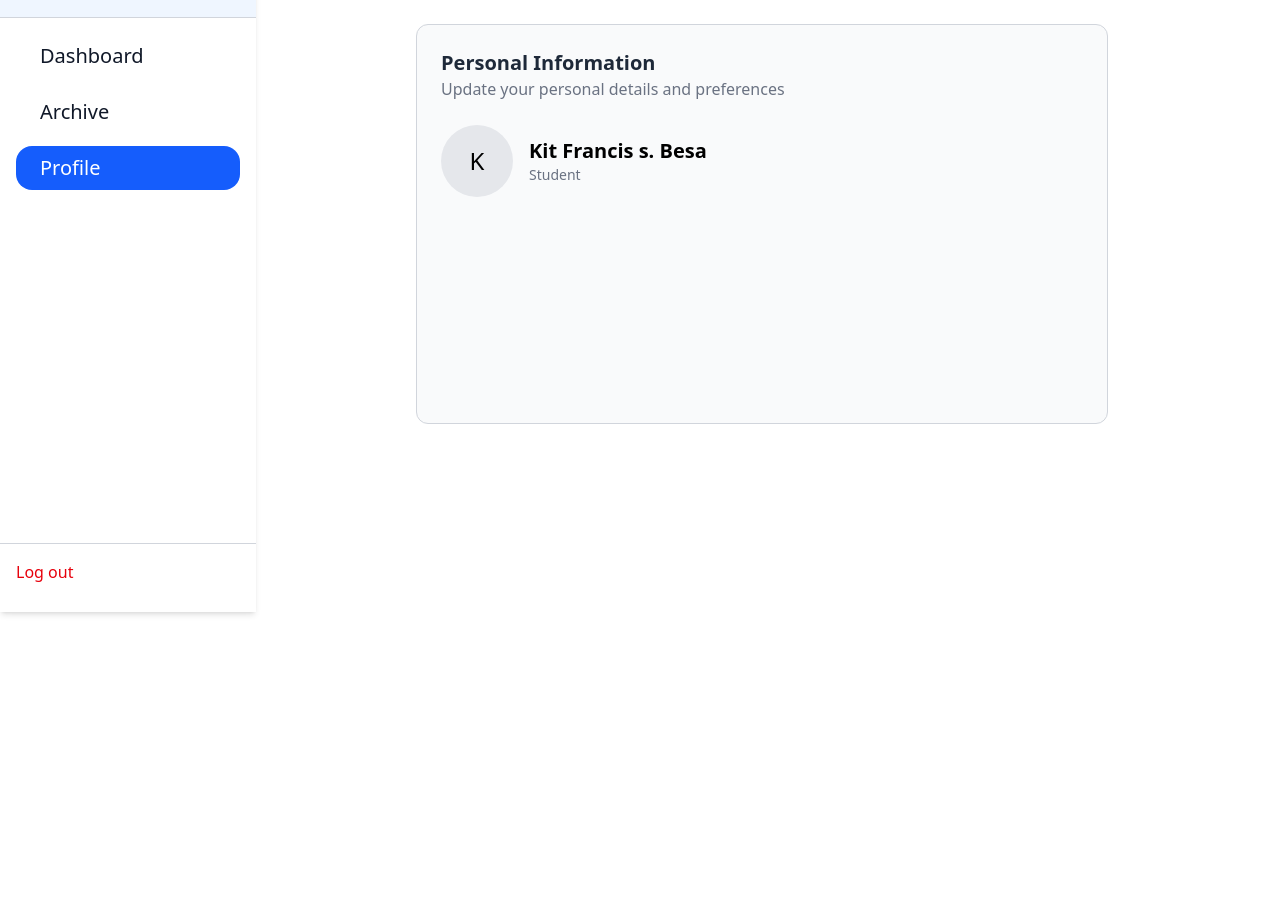
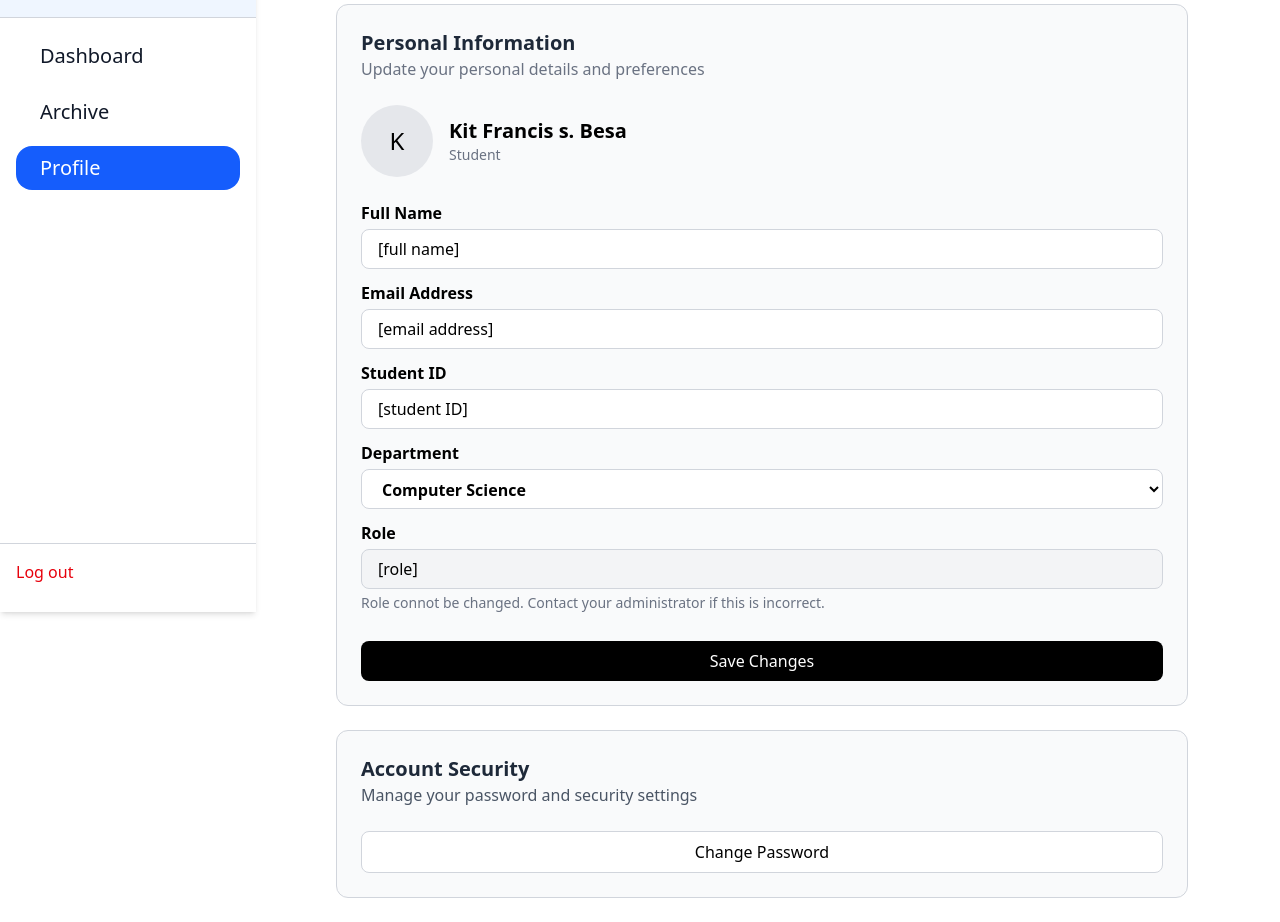
Before and after one commit to kitfrancis/E-Capstone, a React (Vite) app: page /Profile in a window 1280 px wide. Shown: the part 188-1110 px from the top of the page. Before the commit the page ends 800 px from the top, so only its background shows below. Built offline with nearby package versions, Linux system fonts and the light colour scheme.

Commit message:
Profile page UI done

```diff
--- a/src/navbar/navbar.tsx
+++ b/src/navbar/navbar.tsx
@@ -26,7 +26,7 @@ useEffect(() => {
   return (
     <>
     <div className="font-Poppins">
-      <nav className="fixed top-0 left-0 h-full w-64  shadow-md z-50 hidden sm:block">
+      <nav className="fixed top-0 left-0 h-full w-64  shadow-md z-50 hidden lg:block">
           <div className="flex flex-col h-full py-3">
             <div className="p-4 border-gray-300 border-b">
             <div className="flex my-2 gap-3 ">
@@ -94,7 +94,7 @@ useEffect(() => {
         </nav>
 
          {/* Mobile Menu */}
-<nav className="fixed top-0 left-0 sm:left-64 w-full sm:w-[calc(100%-16rem)] bg-white shadow-md z-40">
+<nav className="fixed top-0 left-0 lg:left-64 w-full lg:w-[calc(100%-16rem)] bg-white shadow-md z-40">
   <div className="flex items-center justify-between px-4 py-4 ">
     <div className="flex items-center gap-4">
     <button
@@ -104,7 +104,7 @@ useEffect(() => {
       <div>
 
       </div>
-      <svg className="h-7 w-7 sm:hidden" fill="none" viewBox="0 0 24 24" stroke="currentColor" strokeWidth="2">
+      <svg className="h-7 w-7 lg:hidden" fill="none" viewBox="0 0 24 24" stroke="currentColor" strokeWidth="2">
         <path strokeLinecap="round" strokeLinejoin="round" d="M4 6h16M4 12h16m-7 6h7" />
       </svg>
     </button>
--- a/src/student_view/studentProfile.tsx
+++ b/src/student_view/studentProfile.tsx
@@ -1,24 +1,51 @@
 export default function studentprofile(){
     return(
-        <div className="scroll-smooth font-Poppin  ">
-        <div className="sm:ml-64 mt-20  mx-3 sm:mt-30 px-3 sm:px-40 ">
+        <div className="scroll-smooth font-Poppins  ">
+        <div className="lg:ml-64 mt-20 sm:mt-25 mx-3 px-3 max-h-auto lg:px-20">
             <h1 className="text-3xl font-semibold text-gray-800 mt-10">Profile Settings</h1>
             <p className="text-gray-600 mt-2">Manage your account information</p>
-            <div className="h-100 bg-gray-50 my-6 rounded-xl border border-gray-300">
+            <div className="h-auto bg-gray-50 my-6  rounded-xl border border-gray-300">
                 <div className="flex flex-col my-6 mx-6">
                     <h1 className="text-md sm:text-xl font-semibold text-gray-800">Personal Information</h1>
                     <p className="text-md  text-gray-500">Update your personal details and preferences</p>
                 </div>
-            <div className="flex items-center gap-4 mx-6 my-6">
-                <div className="flex flex-row gap-4 items-center">
+            <div className="mx-6 my-6">
+                <div className="flex items-center gap-4 ">
                     <span className="bg-gray-200 flex w-18 h-18 size-full items-center justify-center rounded-full text-2xl">K</span>
                     <div className="">
                      <h1 className="font-semibold text-md sm:text-xl">Kit Francis s. Besa</h1>
                      <p className="text-sm sm:text-md text-gray-500">Student</p>
                     </div>
+                </div>
+                <div className="flex flex-col mt-6 gap-1">
+                    <label className="text-md font-semibold">Full Name</label>
+                    <input type="text" className="bg-white border border-gray-300 placeholder-black rounded-lg px-4 py-2 h-9 sm:h-10" placeholder="[full name]" />
+                    <label className="mt-2 font-semibold">Email Address</label>
+                    <input type="email" className="bg-white border border-gray-300 placeholder-black rounded-lg px-4 py-2 h-9 sm:h-10" placeholder="[email address]" />
+                    <label className="mt-2 font-semibold">Student ID</label>
+                    <input type="text" className="bg-white border border-gray-300 placeholder-black rounded-lg px-4 py-2 h-9 sm:h-10" placeholder="[student ID]" />
+                    <label className="mt-2 font-semibold">Department</label>
+                    <select name="department" id="department" className="bg-white border border-gray-300 rounded-lg px-4 py-2 h-9 sm:h-10 font-bold">
+                        <option value="computer-science">Computer Science</option>
+                        <option value="information-technology">Information Technology</option>
+                        <option value="software-engineering">Software Engineering</option>
+                        <option value="BLIS">BLIS</option>
+                    </select>
+                    <label className="mt-2 font-semibold">Role</label>
+                    <input type="text" className="bg-gray-100 border border-gray-300 placeholder-black rounded-lg px-4 py-2 h-9 sm:h-10" placeholder="[role]" disabled />
+                    <p className="text-sm text-gray-500">Role connot be changed. Contact your administrator if this is incorrect.</p>
+                    <button className="w-full bg-black text-white py-2 mt-6 rounded-lg hover:bg-gray-800 transition-colors duration-300">Save Changes</button>
+                </div>
 
+            </div>
+            </div>
+
+            <div className="h-auto bg-gray-50 my-6  rounded-xl border border-gray-300">
+                <div className="flex flex-col my-6 mx-6">
+                    <h1 className="text-md sm:text-xl font-semibold text-gray-800">Account Security</h1>
+                    <p className="text-gray-600">Manage your password and security settings</p>
+                    <button className="w-full bg-white border border-gray-300 text-black py-2 mt-6 rounded-lg hover:bg-gray-100 transition-colors duration-300">Change Password</button>
                 </div>
-            </div>
             </div>
 
         </div>
```
